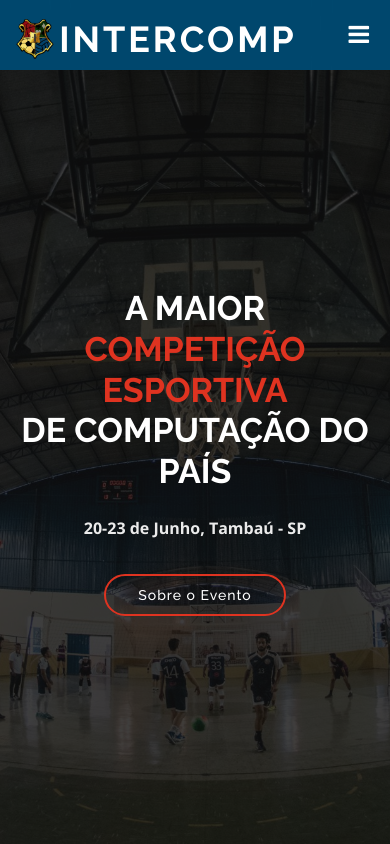
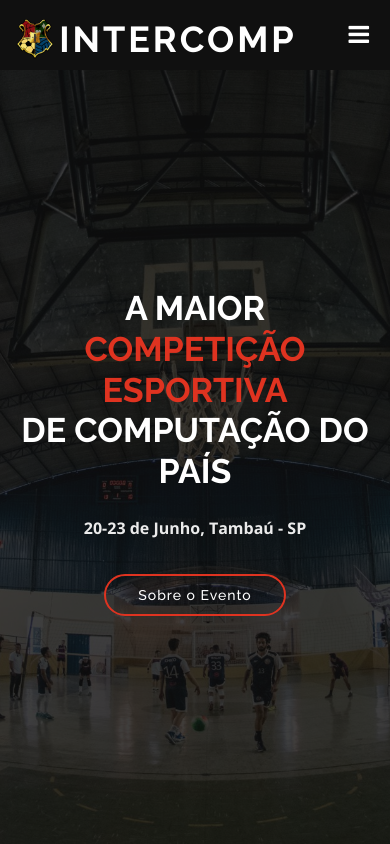
Before and after one commit to intercomp2019/intercomp2019.github.io, a plain HTML site: page index.html in a window 390 px wide. Shown: the top 844 px of the page. Drawn offline with nearby package versions, Linux system fonts and the light colour scheme; files whose address does not match are found by name.

Commit message:
Minor change

```diff
--- a/css/style.css
+++ b/css/style.css
@@ -1127,7 +1127,7 @@ body.mobile-nav-active #mobile-nav-toggle {
 }
 @media (max-width: 991px) {
   #header {
-      background: rgba(0, 73, 112, 0.98);
+      background: #101010;
       height: 70px;
       padding: 15px 0;
       transition: all 0.5s;
```
Also changed, not shown: index.html (+0 -1 lines).
